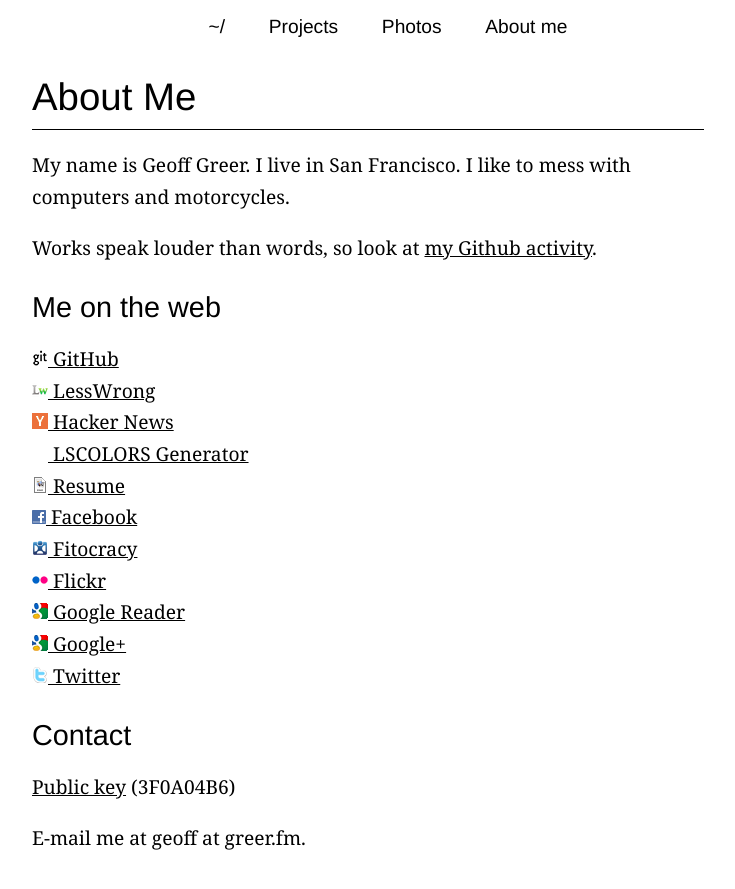
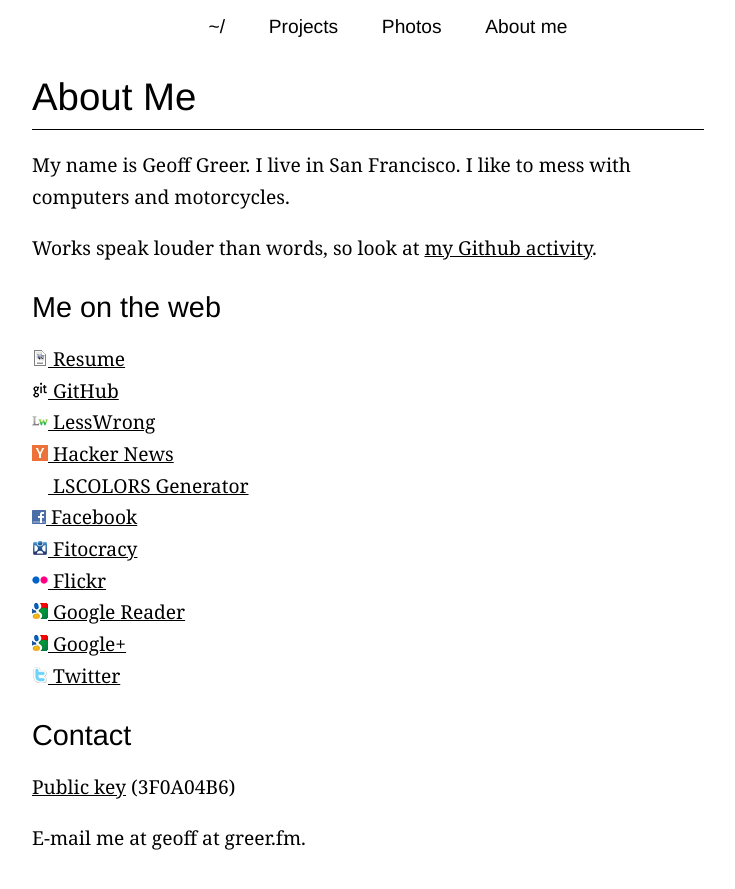
Before and after one commit to ggreer/geoff.greer.fm, a Jekyll site: the page built from about/index.md, in a window 1280 px wide. Shown: the top 889 px of the page, without its empty margins (272-1007 px from the left). Built offline with Jekyll 4.4.1, drawn with Linux system fonts in a browser that asks for light colours.

Commit message:
Put my Resume at the top of the links

```diff
--- a/_includes/links.md
+++ b/_includes/links.md
@@ -1,8 +1,8 @@
+[![](/icons/resume_icon.png) Resume](/resume.html){:rel=me}
 [![](/icons/github_favicon.ico) GitHub](https://github.com/ggreer){:rel=me}
 [![](/icons/lw.png) LessWrong](http://lesswrong.com/user/AngryParsley){:rel=me}
 [![](/icons/hn.png) Hacker News](http://news.ycombinator.com/threads?id=AngryParsley){:rel=me}
 [![](/icons/blank_icon.png) LSCOLORS Generator](/lscolors/){:rel=me}
-[![](/icons/resume_icon.png) Resume](/resume.html){:rel=me}
 [![](/icons/facebook_icon.png) Facebook](https://www.facebook.com/AngryParsley){:rel=me}
 [![](/icons/fitocracy.png) Fitocracy](http://www.fitocracy.com/profile/AngryParsley/){:rel=me}
 [![](/icons/flickr.ico) Flickr](http://www.flickr.com/photos/ggreer/){:rel=me}
```
